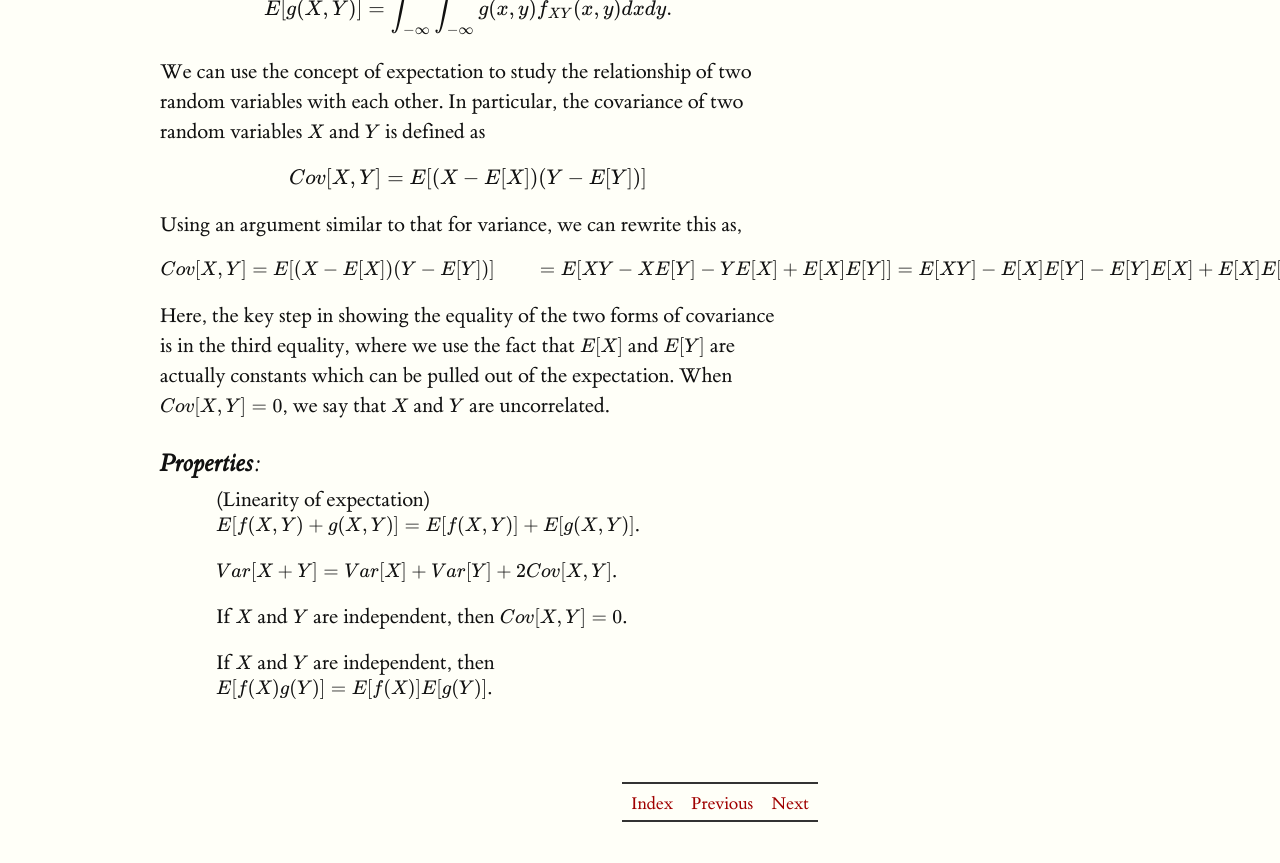
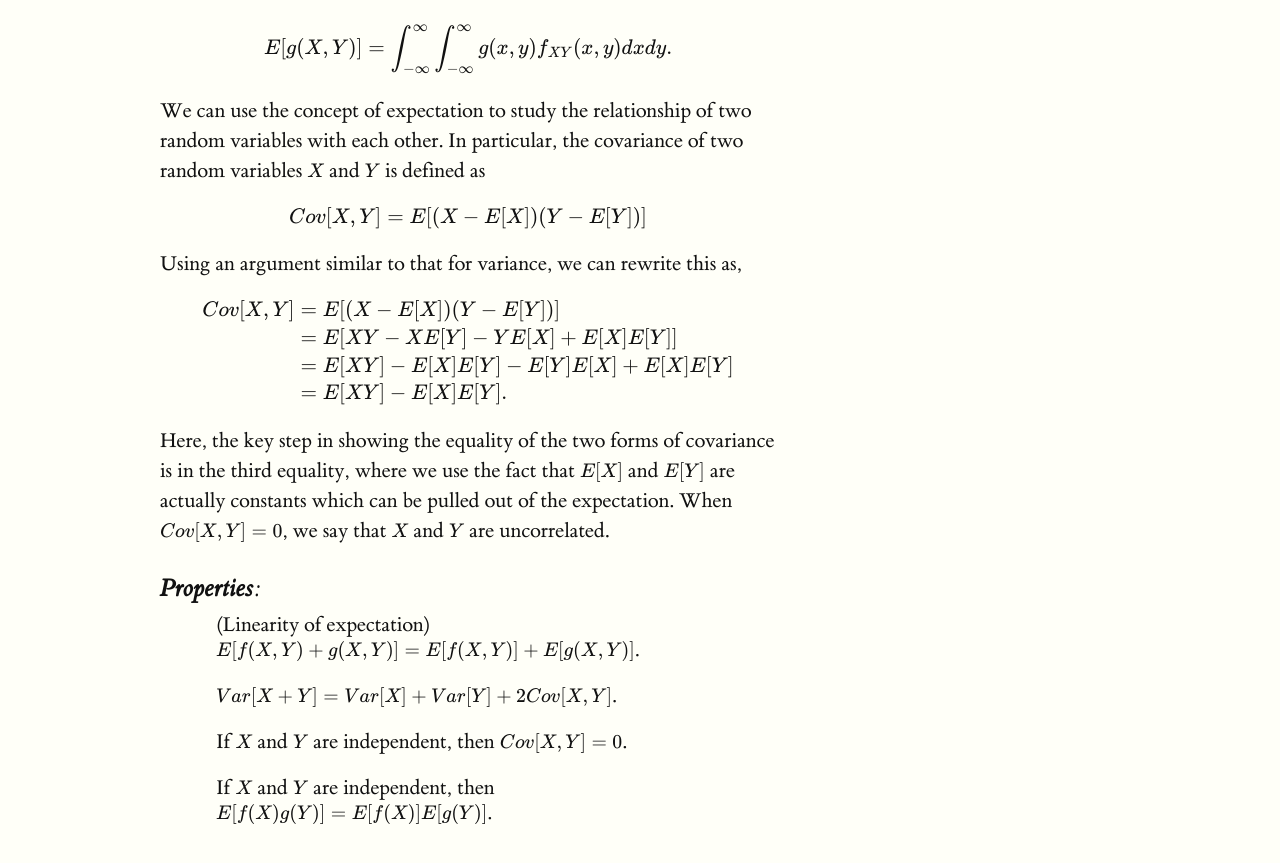
Before and after one commit to ermongroup/cs228-notes, a Jekyll site: the page built from preliminaries/probabilityreview/index.md, in a window 1280 px wide and 900 px high, scrolled down 14225 px. Shown: the top 863 px of the window. Built offline with Jekyll 4.4.1, drawn with Linux system fonts in a browser that asks for light colours; formulas are drawn with MathJax 3; some of the changed text lies outside the part shown.

Commit message:
fix long math equations

```diff
--- a/preliminaries/probabilityreview/index.md
+++ b/preliminaries/probabilityreview/index.md
@@ -173,12 +169,14 @@ The variance of a random variable $$X$$ is a measure of how concentrated the dis
 
 Using the **properties** in the previous section, we can derive an alternate expression for the variance:
 
-\begin{equation}
+{% math %}
+\begin{aligned}
 E[(X − E[X])^2] \\
 = E[X^2 − 2E[X]X + E[X]^2] \\
 = E[X^2] − 2E[X]E[X] + E[X]^2 \\
 = E[X^2] − E[X]^2,
-\end{equation}
+\end{aligned}
+{% endmath %}
 
 where the second equality follows from linearity of expectations and the fact that $$E[X]$$ is actually a
 constant with respect to the outer expectation.
@@ -204,8 +202,9 @@ E[g(X)] = \sum_{x \in Val(X)} \mathbf{1}\{x \in A\}P_X(x)dx = \sum_{x \in A} P_X
 \end{equation}
 
 ### **Continuous case**:
+
 \begin{equation}
-E[g(X)] = \int^{\infty}_{-\infty} \mathbf{1}\{x \in A\} f_X(x) dx = \int_{x\in A} f_X(x) dx = P(X \in A)
+E[g(X)] = \int_{-\infty}^{\infty} \mathbf{1}\{x \in A\} f_X(x) dx = \int_{x\in A} f_X(x) dx = P(X \in A)
 \end{equation}
 
 
@@ -405,12 +404,14 @@ Cov[X, Y] = E[(X − E[X])(Y − E[Y])]
 {% endmath %}
 
 Using an argument similar to that for variance, we can rewrite this as,
+{% math %}
 \begin{aligned}
 Cov[X, Y] & = E[(X − E[X])(Y − E[Y])] \\
 & = E[XY − XE[Y] − Y E[X] + E[X]E[Y]] \\
 & = E[XY] − E[X]E[Y] − E[Y]E[X] + E[X]E[Y] \\
 & = E[XY] − E[X]E[Y].
 \end{aligned}
+{% endmath %}
 
 Here, the key step in showing the equality of the two forms of covariance is in the third equality, where we use the fact that $$E[X]$$ and $$E[Y]$$ are actually constants which can be pulled out of the expectation. When $$Cov[X, Y] = 0$$, we say that $$X$$ and $$Y$$ are uncorrelated.
 
```
Also changed, not shown: other parts of preliminaries/probabilityreview/index.md (+0 -4 lines).
